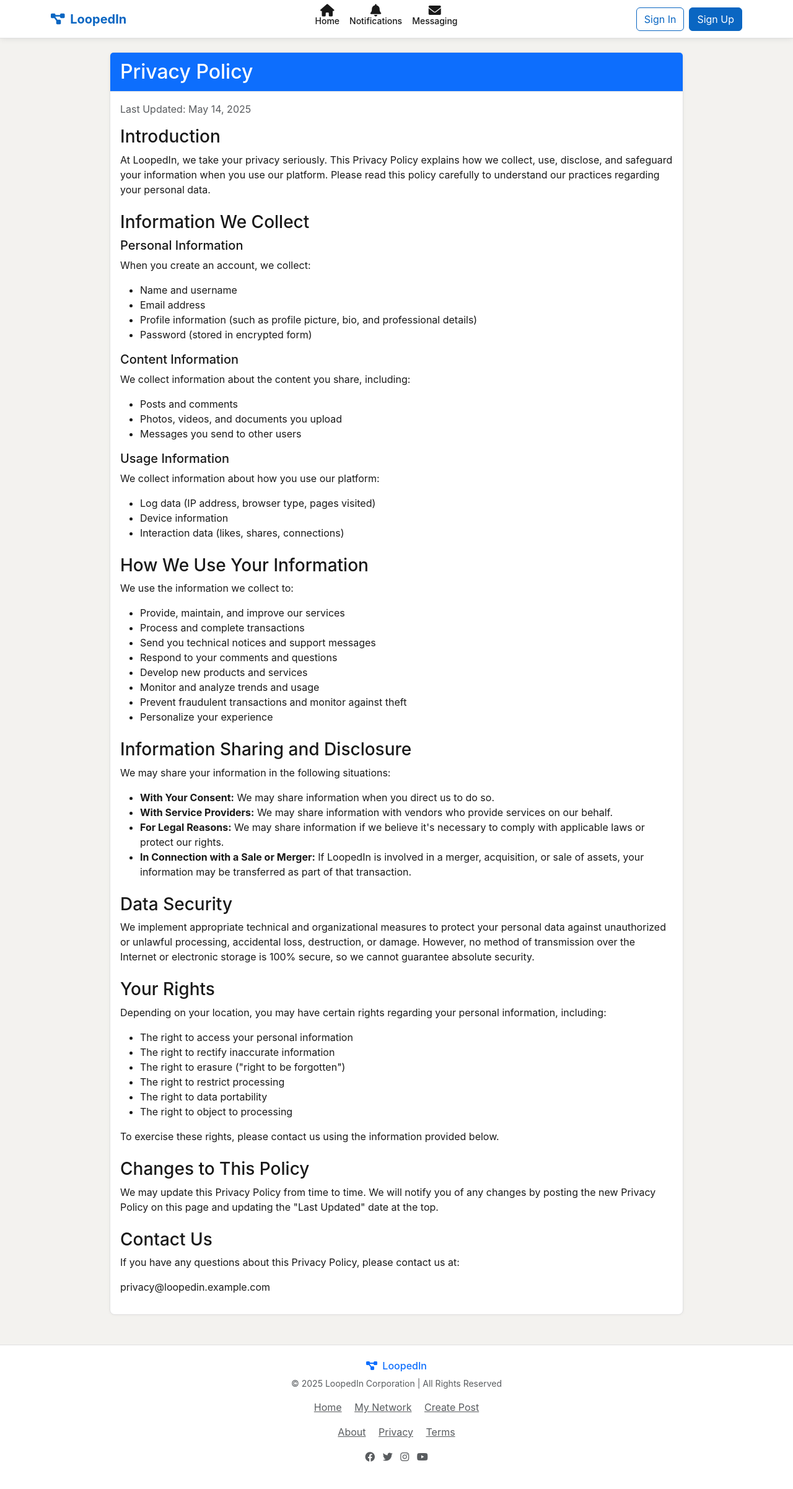
After one commit to christopherece/loopedin_prj, a Django app: page /privacy/ in a window 1280 px wide. The commit adds this page. Shown: the whole page at 62% size. Run offline with Django 5.2, Linux system fonts and the light colour scheme.

```diff
--- /dev/null
+++ b/posts/views_pages.py
@@ -0,0 +1,13 @@
+from django.shortcuts import render
+
+def about_view(request):
+    """View for the About page"""
+    return render(request, 'pages/about.html')
+
+def privacy_view(request):
+    """View for the Privacy Policy page"""
+    return render(request, 'pages/privacy.html')
+
+def terms_view(request):
+    """View for the Terms of Service page"""
+    return render(request, 'pages/terms.html')
--- a/socialmedia/urls.py
+++ b/socialmedia/urls.py
@@ -21,6 +21,7 @@ from django.conf.urls.static import static
 from django.contrib.auth import views as auth_views
 from django.contrib.auth.views import LogoutView
 from .views import welcome_view
+from posts.views_pages import about_view, privacy_view, terms_view
 
 urlpatterns = [
     path('', welcome_view, name='welcome'),  # Welcome page for unauthenticated users
@@ -30,6 +31,10 @@ urlpatterns = [
     path('logout/', auth_views.LogoutView.as_view(template_name='users/logout.html', http_method_names=['get', 'post']), name='logout'),
     path('register/', include('users.urls')),
     path('chat/', include('chat.urls')),
+    # Pages
+    path('about/', about_view, name='about'),
+    path('privacy/', privacy_view, name='privacy'),
+    path('terms/', terms_view, name='terms'),
 ]
 
 # Serve media files in any environment
--- a/templates/base.html
+++ b/templates/base.html
@@ -276,9 +276,9 @@
                 {% if user.is_authenticated %}
                 <div class="d-flex align-items-center">
                     <div class="nav-item dropdown">
-                        <a class="nav-link dropdown-toggle d-flex flex-column align-items-center" href="#" id="navbarDropdown" role="button" data-bs-toggle="dropdown" aria-expanded="false">
-                            <img src="{{ user.profile.image_url }}" alt="{{ user.username }}" class="rounded-circle mb-1" style="width: 24px; height: 24px; object-fit: cover;">
-                            <span class="small d-none d-lg-inline">Me <i class="fas fa-caret-down"></i></span>
+                        <a class="nav-link d-flex align-items-center" href="#" id="navbarDropdown" role="button" data-bs-toggle="dropdown" aria-expanded="false">
+                            <img src="{{ user.profile.image_url }}" alt="{{ user.username }}" class="rounded-circle" style="width: 32px; height: 32px; object-fit: cover;">
+                            <i class="fas fa-caret-down ms-1 small"></i>
                         </a>
                         <ul class="dropdown-menu dropdown-menu-end" aria-labelledby="navbarDropdown">
                             <li class="px-3 py-2">
@@ -345,9 +345,9 @@
             </div>
 
             <div class="mb-3">
-                <a href="#" class="text-muted me-3">About</a>
-                <a href="#" class="text-muted me-3">Privacy</a>
-                <a href="#" class="text-muted">Terms</a>
+                <a href="{% url 'about' %}" class="text-muted me-3">About</a>
+                <a href="{% url 'privacy' %}" class="text-muted me-3">Privacy</a>
+                <a href="{% url 'terms' %}" class="text-muted">Terms</a>
             </div>
 
             <div class="mb-3">
@@ -411,8 +411,8 @@
                 <div class="modal-footer">
                     <div class="d-flex justify-content-between w-100">
                         <div>
-                            <button type="button" class="btn btn-outline-primary" id="add-image-btn">
-                                <i class="fas fa-image"></i> Add Image
+                            <button type="button" class="btn btn-outline-primary" id="add-media-btn">
+                                <i class="fas fa-file-upload"></i> <span id="media-btn-text">Add Media</span>
                             </button>
                         </div>
                         <div>
@@ -528,7 +528,8 @@
             }
 
             // Post creation modal functionality
-            const addImageBtn = document.getElementById('add-image-btn');
+            const addMediaBtn = document.getElementById('add-media-btn');
+            const mediaButtonText = document.getElementById('media-btn-text');
             const imageInput = document.getElementById('id_image');
             const imagePreview = document.getElementById('image-preview');
             const previewImage = imagePreview?.querySelector('img');
@@ -536,9 +537,9 @@
             const submitPostBtn = document.getElementById('submit-post');
             const postForm = document.getElementById('post-form');
 
-            if (addImageBtn && imageInput) {
-                // Open file dialog when add image button is clicked
-                addImageBtn.addEventListener('click', function() {
+            if (addMediaBtn && imageInput) {
+                // Open file dialog when add media button is clicked
+                addMediaBtn.addEventListener('click', function() {
                     imageInput.click();
                 });
 
@@ -607,6 +608,23 @@
                             const mediaType = this.getAttribute('data-media-type');
                             mediaTypeInput.value = mediaType;
 
+                            // Update the button text based on media type
+                            if (mediaButtonText) {
+                                if (mediaType === 'photo') {
+                                    mediaButtonText.textContent = 'Add Photo';
+                                    addMediaBtn.querySelector('i').className = 'fas fa-image';
+                                } else if (mediaType === 'video') {
+                                    mediaButtonText.textContent = 'Add Video';
+                                    addMediaBtn.querySelector('i').className = 'fas fa-video';
+                                } else if (mediaType === 'document') {
+                                    mediaButtonText.textContent = 'Add Document';
+                                    addMediaBtn.querySelector('i').className = 'fas fa-file-alt';
+                                } else {
+                                    mediaButtonText.textContent = 'Add Media';
+                                    addMediaBtn.querySelector('i').className = 'fas fa-file-upload';
+                                }
+                            }
+
                             // Automatically open file dialog based on media type
                             setTimeout(() => {
                                 if (imageInput) {
--- /dev/null
+++ b/templates/pages/privacy.html
@@ -0,0 +1,106 @@
+{% extends 'base.html' %}
+{% block title %}Privacy Policy | LoopedIn{% endblock %}
+
+{% block content %}
+<div class="row justify-content-center mt-4">
+    <div class="col-md-10">
+        <div class="card">
+            <div class="card-header bg-primary text-white">
+                <h2 class="mb-0">Privacy Policy</h2>
+            </div>
+            <div class="card-body">
+                <p class="text-muted">Last Updated: May 14, 2025</p>
+
+                <div class="mb-4">
+                    <h3>Introduction</h3>
+                    <p>At LoopedIn, we take your privacy seriously. This Privacy Policy explains how we collect, use, disclose, and safeguard your information when you use our platform. Please read this policy carefully to understand our practices regarding your personal data.</p>
+                </div>
+
+                <div class="mb-4">
+                    <h3>Information We Collect</h3>
+                    <h5>Personal Information</h5>
+                    <p>When you create an account, we collect:</p>
+                    <ul>
+                        <li>Name and username</li>
+                        <li>Email address</li>
+                        <li>Profile information (such as profile picture, bio, and professional details)</li>
+                        <li>Password (stored in encrypted form)</li>
+                    </ul>
+
+                    <h5>Content Information</h5>
+                    <p>We collect information about the content you share, including:</p>
+                    <ul>
+                        <li>Posts and comments</li>
+                        <li>Photos, videos, and documents you upload</li>
+                        <li>Messages you send to other users</li>
+                    </ul>
+
+                    <h5>Usage Information</h5>
+                    <p>We collect information about how you use our platform:</p>
+                    <ul>
+                        <li>Log data (IP address, browser type, pages visited)</li>
+                        <li>Device information</li>
+                        <li>Interaction data (likes, shares, connections)</li>
+                    </ul>
+                </div>
+
+                <div class="mb-4">
+                    <h3>How We Use Your Information</h3>
+                    <p>We use the information we collect to:</p>
+                    <ul>
+                        <li>Provide, maintain, and improve our services</li>
+                        <li>Process and complete transactions</li>
+                        <li>Send you technical notices and support messages</li>
+                        <li>Respond to your comments and questions</li>
+                        <li>Develop new products and services</li>
+                        <li>Monitor and analyze trends and usage</li>
+                        <li>Prevent fraudulent transactions and monitor against theft</li>
+                        <li>Personalize your experience</li>
+                    </ul>
+                </div>
+
+                <div class="mb-4">
+                    <h3>Information Sharing and Disclosure</h3>
+                    <p>We may share your information in the following situations:</p>
+                    <ul>
+                        <li><strong>With Your Consent:</strong> We may share information when you direct us to do so.</li>
+                        <li><strong>With Service Providers:</strong> We may share information with vendors who provide services on our behalf.</li>
+                        <li><strong>For Legal Reasons:</strong> We may share information if we believe it's necessary to comply with applicable laws or protect our rights.</li>
+                        <li><strong>In Connection with a Sale or Merger:</strong> If LoopedIn is involved in a merger, acquisition, or sale of assets, your information may be transferred as part of that transaction.</li>
+                    </ul>
+                </div>
+
+                <div class="mb-4">
+                    <h3>Data Security</h3>
+                    <p>We implement appropriate technical and organizational measures to protect your personal data against unauthorized or unlawful processing, accidental loss, destruction, or damage. However, no method of transmission over the Internet or electronic storage is 100% secure, so we cannot guarantee absolute security.</p>
+                </div>
+
+                <div class="mb-4">
+                    <h3>Your Rights</h3>
+                    <p>Depending on your location, you may have certain rights regarding your personal information, including:</p>
+                    <ul>
+                        <li>The right to access your personal information</li>
+                        <li>The right to rectify inaccurate information</li>
+                        <li>The right to erasure ("right to be forgotten")</li>
+                        <li>The right to restrict processing</li>
+                        <li>The right to data portability</li>
+                        <li>The right to object to processing</li>
+                    </ul>
+                    <p>To exercise these rights, please contact us using the information provided below.</p>
+                </div>
+
+                <div class="mb-4">
+                    <h3>Changes to This Policy</h3>
+                    <p>We may update this Privacy Policy from time to time. We will notify you of any changes by posting the new Privacy Policy on this page and updating the "Last Updated" date at the top.</p>
+                </div>
+
+                <div>
+                    <h3>Contact Us</h3>
+                    <p>If you have any questions about this Privacy Policy, please contact us at:</p>
+                    <p>privacy@loopedin.example.com</p>
+                </div>
+            </div>
+        </div>
+    </div>
+</div>
+{% endblock %}
```
Also changed, not shown: templates/pages/about.html (added, +53 -0 lines), templates/pages/terms.html (added, +97 -0 lines).
